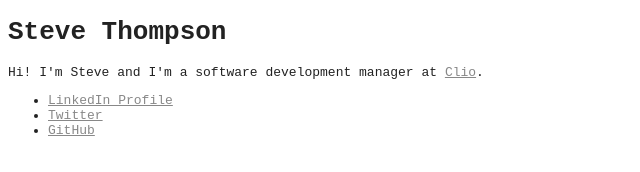
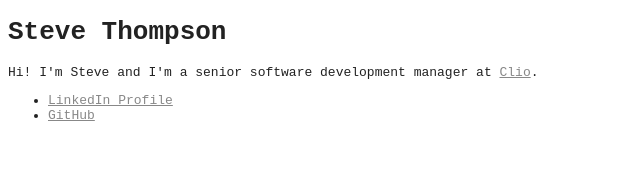
Before and after one commit to stevedev/stevedev_com, a website: page index.html in a window 1280 px wide. Shown: the whole page, without its empty margins (0-640 px from the left). Drawn offline with Linux system fonts and the light colour scheme.

Commit message:
remove twitter

```diff
--- a/index.html
+++ b/index.html
@@ -30,12 +30,11 @@
     <h1>Steve Thompson</h1>
 
     <p>
-      Hi! I'm Steve and I'm a software development manager at <a href="https://www.clio.com/">Clio</a>.
+      Hi! I'm Steve and I'm a senior software development manager at <a href="https://www.clio.com/">Clio</a>.
     </p>
 
     <ul>
       <li><a href="https://www.linkedin.com/in/stevedev/">LinkedIn Profile</a></li>
-      <li><a href="https://twitter.com/stevejt">Twitter</a></li>
       <li><a href="https://github.com/stevedev">GitHub</a></li>
     </ul>
   </body>
```
